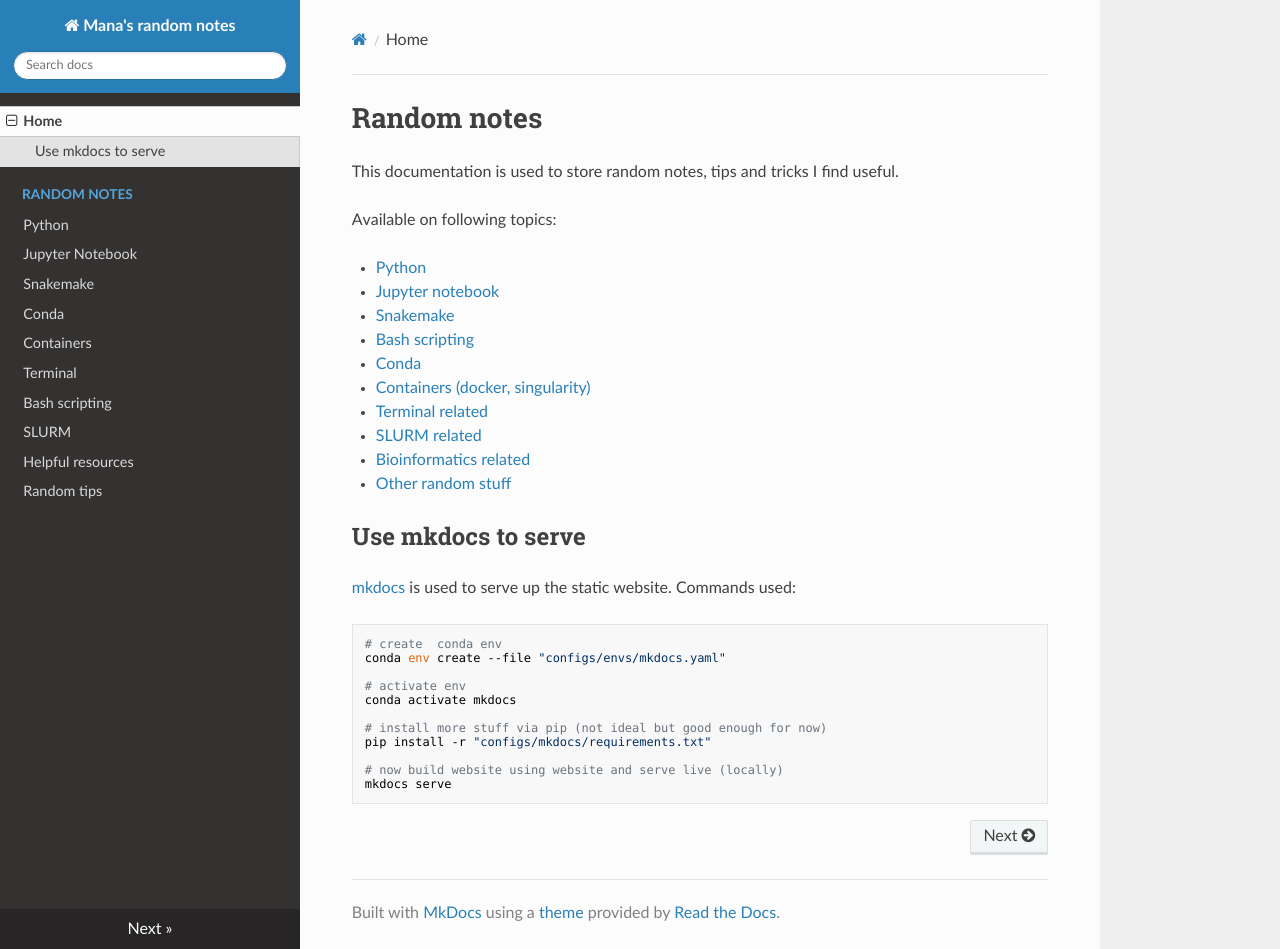
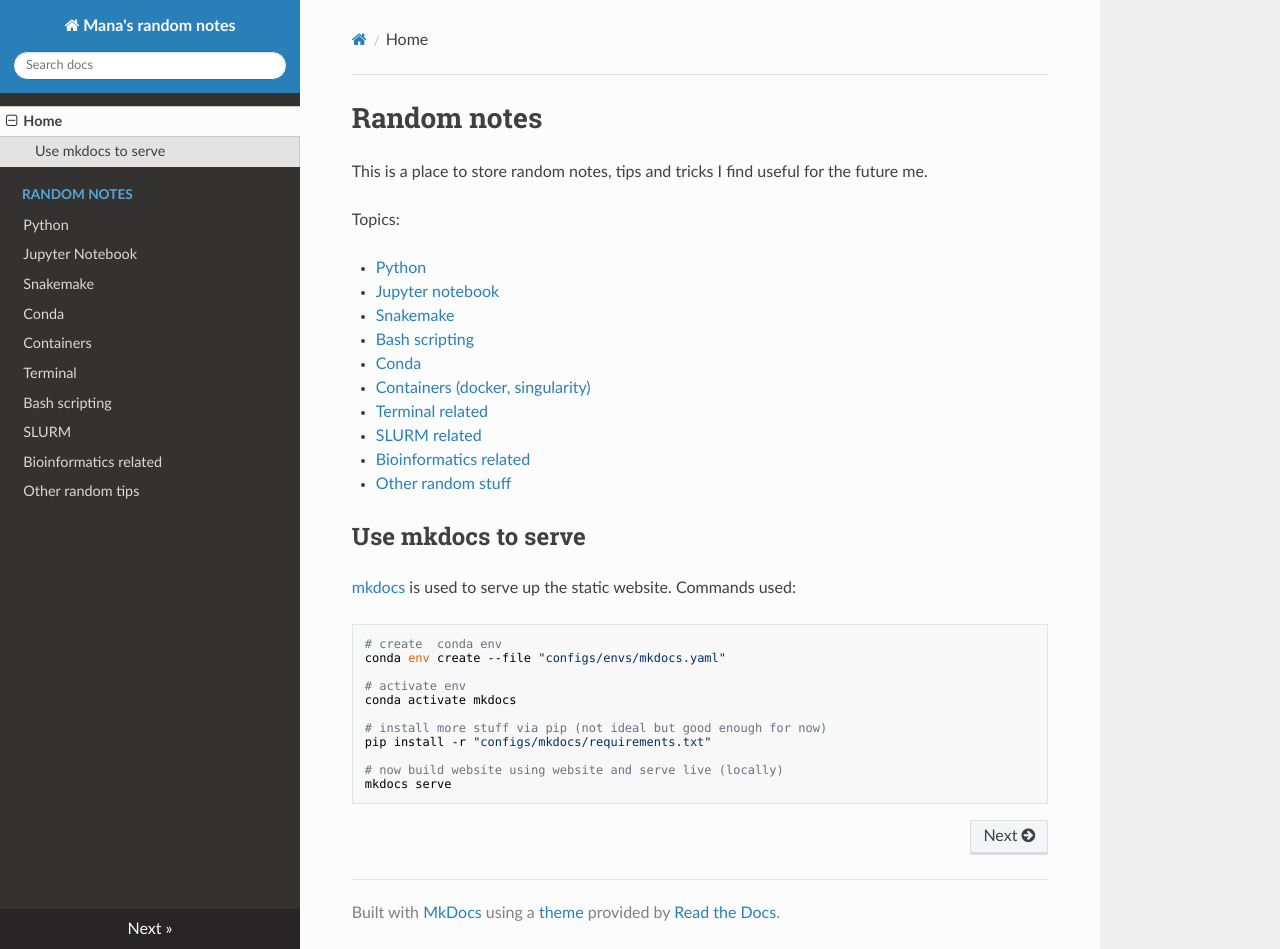
Before and after one commit to ManavalanG/mana_random_notes, an MkDocs documentation site: the page built from docs/index.md, in a window 1280 px wide and 949 px high. Built offline with MkDocs 1.6.1, drawn with Linux system fonts in a browser that asks for light colours; nearby versions of some CDN libraries.

Commit message:
minor edits

```diff
--- a/README.md
+++ b/README.md
@@ -1,8 +1,8 @@
 # Random notes
 
-This documentation is used to store random notes, tips and tricks I find useful.
+This is a place to store random notes, tips and tricks I find useful for the future me.
 
-Available on following topics:
+Topics:
 
 - [Python](./docs/python.md)
 - [Jupyter notebook](./docs/jupyter_notebook.md)
--- a/docs/bioinformatics.md
+++ b/docs/bioinformatics.md
@@ -1,4 +1,4 @@
-# Helpful resources
+# Bioinformatics related
 
 ## One-liners
 
--- a/docs/random.md
+++ b/docs/random.md
@@ -1,4 +1,4 @@
-# Random tips
+# Other random tips
 
 ## Extract text from PDF
 
```
